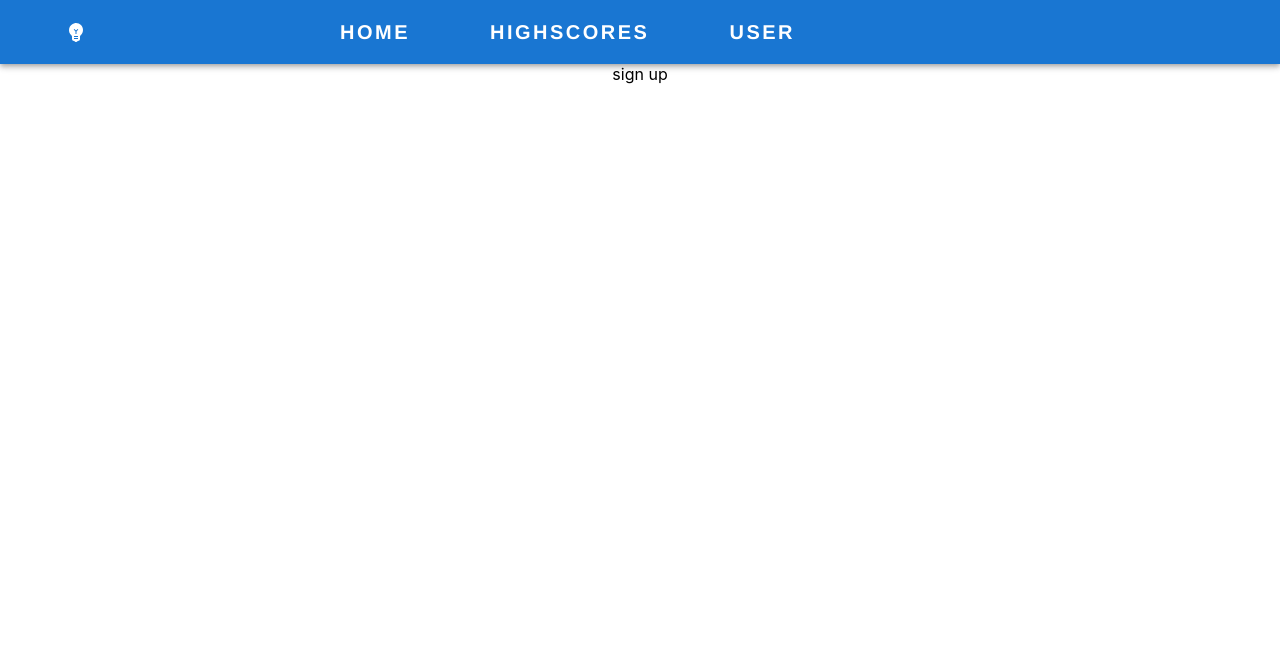
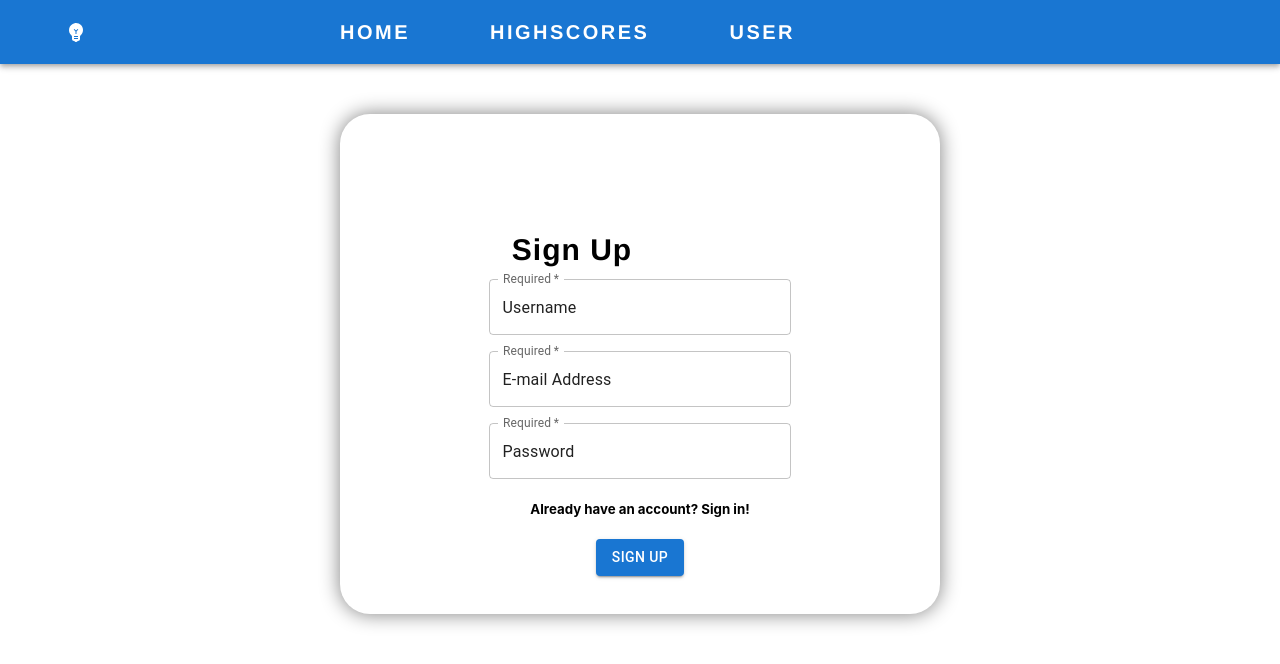
Before and after one commit to KLyrasel/MERN-Trivia, a React (Create React App) app: page /signup in a window 1280 px wide. Shown: the top 664 px of the page. Built offline with nearby package versions, Linux system fonts and the light colour scheme.

Commit message:
login and signup pages complete

```diff
--- a/src/components/Login.js
+++ b/src/components/Login.js
@@ -1,5 +1,6 @@
 import React from "react"
 import * as Mui from "@mui/material"
+import { Link } from "react-router-dom"
 
 function Login() {
     return(
@@ -25,7 +26,8 @@ function Login() {
             pb: 0,
             m: 0,
             pr:20,}}>
-            Login</Mui.FormLabel>
+            Login
+            </Mui.FormLabel>
         <Mui.Box component="form" sx={{ '& .MuiTextField-root': { m: 1, width: '30ch' },
          }}
          noValidate
@@ -38,7 +40,7 @@ function Login() {
           defaultValue="Username"/>
         </div>
         </Mui.Box>
-        <Mui.Box component="form" sx={{ '& .MuiTextField-root': { m: 1, width: '30ch', pb: 12, },
+        <Mui.Box component="form" sx={{ '& .MuiTextField-root': { m: 1, width: '30ch', pb: 5, },
         }}
          noValidate
         autoComplete="off">
@@ -50,8 +52,20 @@ function Login() {
          defaultValue="Password"/>
         </div>
         </Mui.Box>
-        <Mui.Box>
+        <Mui.Box display="flex" justifyContent="space-evenly" paddingBottom="30px" margin="0" paddingTop="0">
+         <Mui.Button
+            type="submit"
+            variant="contained">
+            {'Login'}
+          </Mui.Button>
 
+          <Mui.Button
+            type="submit"
+            variant="contained">
+            { <Link to="/Signup" style={{ textDecoration: 'none' , color: 'inherit',}}>
+                 Sign up
+            </Link>}
+          </Mui.Button>
         </Mui.Box>
         </Mui.Box>
     </div>
--- a/src/components/Signup.js
+++ b/src/components/Signup.js
@@ -1,11 +1,86 @@
 import React from 'react'
+import * as Mui from "@mui/material"
+import { Link } from "react-router-dom"
 
 function Signup() {
-    return (
-        <div>
-            sign up
+        return(
+            <div>
+            <Mui.Box sx={{
+                display: 'flex',
+                 flexDirection: 'column',
+                justifyContent: 'space-evenly',
+                margin: '50px auto',
+                padding: '50px',
+                width: '500px',
+                height: '400px',
+                boxShadow: '0px 0px 20px 0px grey',
+                borderRadius: '30px'
+            }}>
+            <Mui.FormLabel id='login' sx={{
+                color: "rgb(0,0,0)",
+                fontFamily: 'Helvetica',
+                fontWeight: 700,
+                fontSize: 30,
+                letterSpacing: '1px',
+                pt:8,
+                pb: 0,
+                m: 0,
+                pr:17,}}>
+                Sign Up
+                </Mui.FormLabel>
+                <Mui.Box component="form" sx={{ '& .MuiTextField-root': { m: 1, width: '30ch' },}}
+                noValidate
+                autoComplete="off">
+               <div>
+                <Mui.TextField
+                 required
+                 id="outlined-required"
+                 label="Required"
+                 defaultValue="Username"/>
+                </div>
+                </Mui.Box>
+            <Mui.Box component="form" sx={{ '& .MuiTextField-root': { m: 1, width: '30ch' },
+             }}
+             noValidate
+            autoComplete="off">
+            <div>
+            <Mui.TextField
+              required
+              id="outlined-required"
+              label="Required"
+              defaultValue="E-mail Address"/>
+            </div>
+            </Mui.Box>
+            <Mui.Box component="form" sx={{ '& .MuiTextField-root': { mt: 1, mb: 0, width: '30ch', pb: 0, },
+            }}
+             noValidate
+            autoComplete="off">
+            <div>
+            <Mui.TextField
+             required
+             id="outlined-required"
+             label="Required"
+             defaultValue="Password"/>
+            </div>
+            </Mui.Box>
+            <div>
+                <h5>Already have an account?  { <Link to="/Login" style={{ textDecoration: 'none' , color: 'inherit',}}>
+                Sign in!
+                </Link>}
+                 </h5>
+            </div>
+            <Mui.Box display="flex" justifyContent="space-evenly" paddingBottom="30px" margin="0" paddingTop="0">
+              <Mui.Button
+                type="submit"
+                variant="contained">
+                { <Link to="/Signup" style={{ textDecoration: 'none' , color: 'inherit',}}>
+                     Sign up
+                </Link>}
+              </Mui.Button>
+            </Mui.Box>
+            </Mui.Box>
         </div>
-    )
+        )
 }
 
 export default Signup
```
